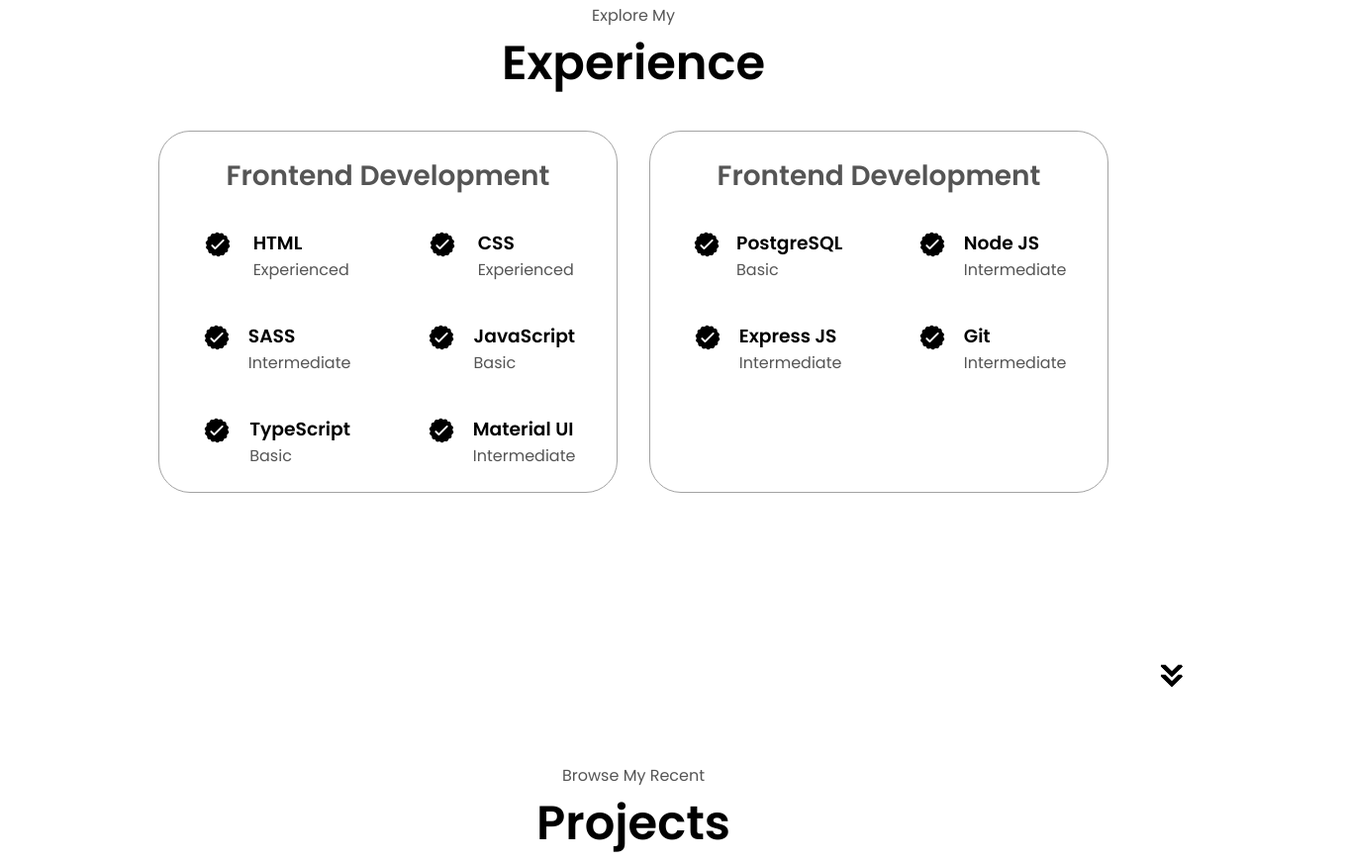
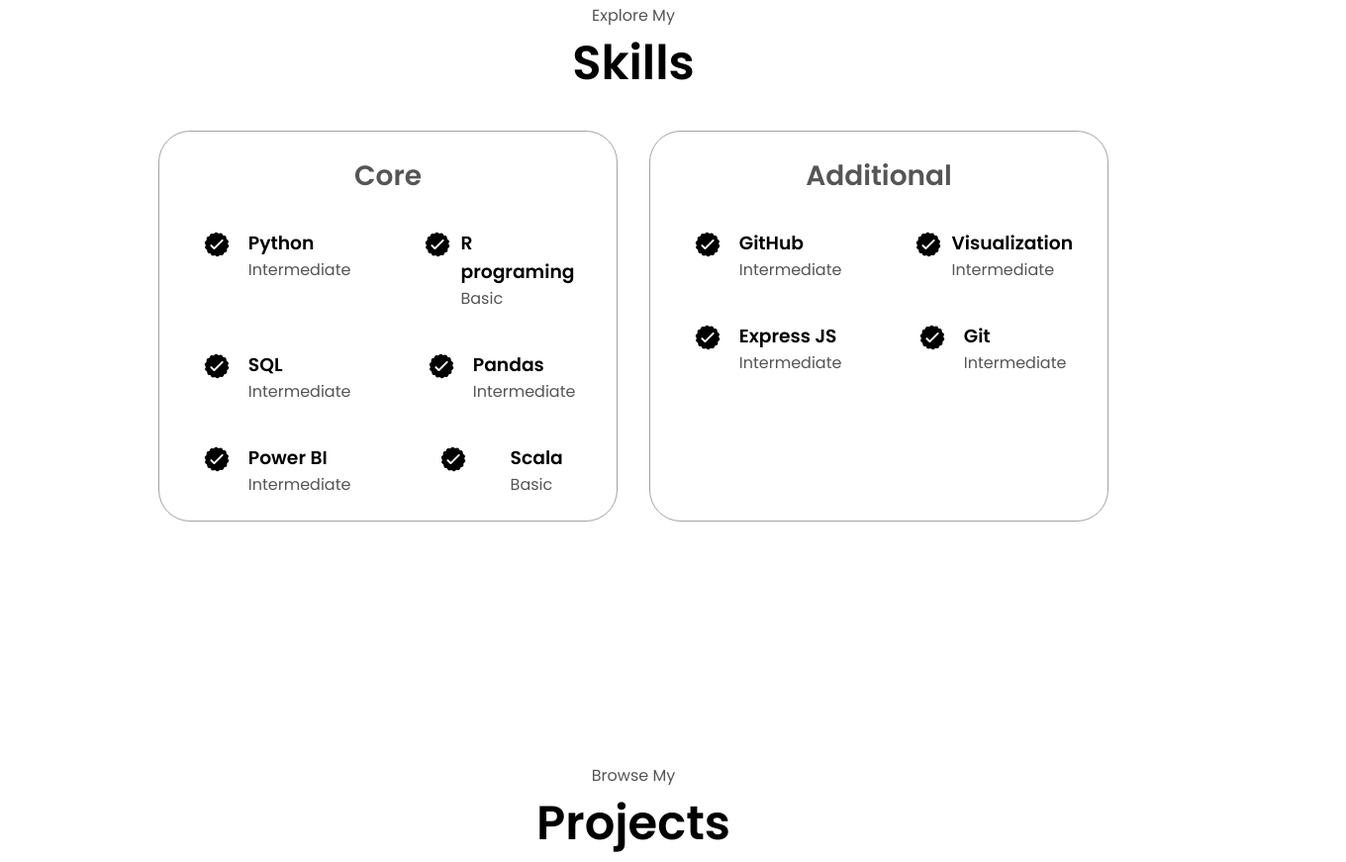
Before and after one commit to ansh2903/Portfolio, a plain HTML site: page index.html in a window 1280 px wide. Shown: the part 1693-2564 px from the top of the page at 99% size, 1360 px wide, since content can reach past the window. Drawn offline with Linux system fonts and the light colour scheme.

Commit message:
Update #3

```diff
--- a/index.html
+++ b/index.html
@@ -3,10 +3,10 @@
 
   <head>
     <meta charset="UTF-8" />
-    <meta http-equiv="X-UA-Compatible" content="IE=edge" />
     <meta name="viewport" content="width=device-width, initial-scale=1.0" />
+    <meta name="author" content="Ansh Sharma">
 
-    <title>My Portfolio</title>
+    <title>Ansh's Portfolio</title>
 
     <link rel="stylesheet" href="styles.css" />
     <link rel="stylesheet" href="mediaqueries.css" />
@@ -20,7 +20,7 @@
       <div>
         <ul class="nav-links">
           <li><a href="#about">About</a></li>
-          <li><a href="#experience">Experience</a></li>
+          <li><a href="#skills">Skill Set</a></li>
           <li><a href="#projects">Projects</a></li>
           <li><a href="#contact">Contact</a></li>
         </ul>
@@ -39,7 +39,7 @@
 
         <div class="menu-links">
           <li><a href="#about" onclick="toggleMenu()">About</a></li>
-          <li><a href="#experience" onclick="toggleMenu()">Experience</a></li>
+          <li><a href="#skills" onclick="toggleMenu()">Skill Set</a></li>
           <li><a href="#projects" onclick="toggleMenu()">Projects</a></li>
           <li><a href="#contact" onclick="toggleMenu()">Contact</a></li>
         </div>
@@ -48,7 +48,7 @@
 
     <section id="profile">
       <div class="section__pic-container">
-        <img src="./assets/profile-pic.png" alt="John Doe profile picture" />
+        <img src="" alt="Ansh Sharma's profile picture" />
       </div>
 
       <div class="section__text">
@@ -74,14 +74,14 @@
             src="./assets/linkedin.png"
             alt="My LinkedIn profile"
             class="icon"
-            onclick="location.href='https://linkedin.com/'"
+            onclick="location.href='https://www.linkedin.com/in/ansh-sharma-666b76239/'"
           />
 
           <img
             src="./assets/github.png"
             alt="My Github profile"
             class="icon"
-            onclick="location.href='https://github.com/'"
+            onclick="location.href='https://github.com/ansh2903'"
           />
         </div>
       </div>
@@ -94,7 +94,7 @@
       <div class="section-container">
         <div class="section__pic-container">
           <img
-            src="./assets/about-pic.png"
+            src=""
             alt="Profile picture"
             class="about-pic"
           />
@@ -110,7 +110,7 @@
               />
 
               <h3>Experience</h3>
-              <p>2+ years <br />Frontend Development</p>
+              <p>Fresher <br />Data Analytics</p>
             </div>
 
             <div class="details-container">
@@ -121,7 +121,7 @@
               />
 
               <h3>Education</h3>
-              <p>B.Sc. Bachelors Degree<br />M.Sc. Masters Degree</p>
+              <p>BCA. Bachelors Degree</p>
             </div>
           </div>
 
@@ -137,20 +137,110 @@
           </div>
         </div>
       </div>
+
       <img
         src="./assets/arrow.png"
         alt="Arrow icon"
         class="icon arrow"
-        onclick="location.href='./#experience'"
+        onclick="location.href='./#skills'"
       />
     </section>
-    <section id="experience">
+
+    <section id="skills">
       <p class="section__text__p1">Explore My</p>
-      <h1 class="title">Experience</h1>
+      <h1 class="title">Skills</h1>
+
       <div class="experience-details-container">
         <div class="about-containers">
           <div class="details-container">
-            <h2 class="experience-sub-title">Frontend Development</h2>
+
+            <h2 class="experience-sub-title">Core</h2>
+
+            <div class="article-container">
+
+              <article>
+                <img
+                  src="./assets/checkmark.png"
+                  alt="Experience icon"
+                  class="icon"
+                />
+
+                <div>
+                  <h3>Python</h3>
+                  <p>Intermediate</p>
+                </div>
+              </article>
+
+              <article>
+                <img
+                  src="./assets/checkmark.png"
+                  alt="Experience icon"
+                  class="icon"
+                />
+
+                <div>
+                  <h3>R programing</h3>
+                  <p>Basic</p>
+                </div>
+              </article>
+
+              <article>
+                <img
+                  src="./assets/checkmark.png"
+                  alt="Experience icon"
+                  class="icon"
+                />
+
+                <div>
+                  <h3>SQL</h3>
+                  <p>Intermediate</p>
+                </div>
+              </article>
+
+              <article>
+                <img
+                  src="./assets/checkmark.png"
+                  alt="Experience icon"
+                  class="icon"
+                />
+
+                <div>
+                  <h3>Pandas</h3>
+                  <p>Intermediate</p>
+                </div>
+              </article>
+
+              <article>
+                <img
+                  src="./assets/checkmark.png"
+                  alt="Experience icon"
+                  class="icon"
+                />
+
+                <div>
+                  <h3>Power BI</h3>
+                  <p>Intermediate</p>
+                </div>
+              </article>
+
+              <article>
+                <img
+                  src="./assets/checkmark.png"
+                  alt="Experience icon"
+                  class="icon"
+                />
+
+                <div>
+                  <h3>Scala</h3>
+                  <p>Basic</p>
+                </div>
+              </article>
+            </div>
+          </div>
+
+          <div class="details-container">
+            <h2 class="experience-sub-title">Additional</h2>
+
             <div class="article-container">
               <article>
                 <img
@@ -158,110 +248,46 @@
                   alt="Experience icon"
                   class="icon"
                 />
+
                 <div>
-                  <h3>HTML</h3>
-                  <p>Experienced</p>
+                  <h3>GitHub</h3>
+                  <p>Intermediate</p>
                 </div>
               </article>
+
               <article>
                 <img
                   src="./assets/checkmark.png"
                   alt="Experience icon"
                   class="icon"
                 />
+
                 <div>
-                  <h3>CSS</h3>
-                  <p>Experienced</p>
+                  <h3>Visualization</h3>
+                  <p>Intermediate</p>
                 </div>
               </article>
+
               <article>
                 <img
                   src="./assets/checkmark.png"
                   alt="Experience icon"
                   class="icon"
                 />
+
                 <div>
-                  <h3>SASS</h3>
+                  <h3>Express JS</h3>
                   <p>Intermediate</p>
                 </div>
               </article>
+
               <article>
                 <img
                   src="./assets/checkmark.png"
                   alt="Experience icon"
                   class="icon"
                 />
-                <div>
-                  <h3>JavaScript</h3>
-                  <p>Basic</p>
-                </div>
-              </article>
-              <article>
-                <img
-                  src="./assets/checkmark.png"
-                  alt="Experience icon"
-                  class="icon"
-                />
-                <div>
-                  <h3>TypeScript</h3>
-                  <p>Basic</p>
-                </div>
-              </article>
-              <article>
-                <img
-                  src="./assets/checkmark.png"
-                  alt="Experience icon"
-                  class="icon"
-                />
-                <div>
-                  <h3>Material UI</h3>
-                  <p>Intermediate</p>
-                </div>
-              </article>
-            </div>
-          </div>
-          <div class="details-container">
-            <h2 class="experience-sub-title">Frontend Development</h2>
-            <div class="article-container">
-              <article>
-                <img
-                  src="./assets/checkmark.png"
-                  alt="Experience icon"
-                  class="icon"
-                />
-                <div>
-                  <h3>PostgreSQL</h3>
-                  <p>Basic</p>
-                </div>
-              </article>
-              <article>
-                <img
-                  src="./assets/checkmark.png"
-                  alt="Experience icon"
-                  class="icon"
-                />
-                <div>
-                  <h3>Node JS</h3>
-                  <p>Intermediate</p>
-                </div>
-              </article>
-              <article>
-                <img
-                  src="./assets/checkmark.png"
-                  alt="Experience icon"
-                  class="icon"
-                />
-                <div>
-                  <h3>Express JS</h3>
-                  <p>Intermediate</p>
-                </div>
-              </article>
-              <article>
-                <img
-                  src="./assets/checkmark.png"
-                  alt="Experience icon"
-                  class="icon"
-                />
+
                 <div>
                   <h3>Git</h3>
                   <p>Intermediate</p>
@@ -271,6 +297,7 @@
           </div>
         </div>
       </div>
+
       <img
         src="./assets/arrow.png"
         alt="Arrow icon"
@@ -278,9 +305,11 @@
         onclick="location.href='./#projects'"
       />
     </section>
+
     <section id="projects">
-      <p class="section__text__p1">Browse My Recent</p>
+      <p class="section__text__p1">Browse My</p>
       <h1 class="title">Projects</h1>
+
       <div class="experience-details-container">
         <div class="about-containers">
           <div class="details-container color-container">
@@ -291,7 +320,9 @@
                 class="project-img"
               />
             </div>
+
             <h2 class="experience-sub-title project-title">Project One</h2>
+
             <div class="btn-container">
               <button
                 class="btn btn-color-2 project-btn"
@@ -299,6 +330,7 @@
               >
                 Github
               </button>
+
               <button
                 class="btn btn-color-2 project-btn"
                 onclick="location.href='https://github.com/'"
@@ -307,6 +339,7 @@
               </button>
             </div>
           </div>
+
           <div class="details-container color-container">
             <div class="article-container">
               <img
@@ -315,14 +348,17 @@
                 class="project-img"
               />
             </div>
+
             <h2 class="experience-sub-title project-title">Project Two</h2>
             <div class="btn-container">
+
               <button
                 class="btn btn-color-2 project-btn"
                 onclick="location.href='https://github.com/'"
               >
                 Github
               </button>
+
               <button
                 class="btn btn-color-2 project-btn"
                 onclick="location.href='https://github.com/'"
@@ -331,6 +367,7 @@
               </button>
             </div>
           </div>
+
           <div class="details-container color-container">
             <div class="article-container">
               <img
@@ -339,6 +376,7 @@
                 class="project-img"
               />
             </div>
+
             <h2 class="experience-sub-title project-title">Project Three</h2>
             <div class="btn-container">
               <button
@@ -347,6 +385,7 @@
               >
                 Github
               </button>
+
               <button
                 class="btn btn-color-2 project-btn"
                 onclick="location.href='https://github.com/'"
@@ -357,6 +396,7 @@
           </div>
         </div>
       </div>
+
       <img
         src="./assets/arrow.png"
         alt="Arrow icon"
@@ -364,9 +404,11 @@
         onclick="location.href='./#contact'"
       />
     </section>
+
     <section id="contact">
       <p class="section__text__p1">Get in Touch</p>
       <h1 class="title">Contact Me</h1>
+
       <div class="contact-info-upper-container">
         <div class="contact-info-container">
           <img
@@ -374,31 +416,39 @@
             alt="Email icon"
             class="icon contact-icon email-icon"
           />
+
           <p><a href="mailto:examplemail@gmail.com">Example@gmail.com</a></p>
         </div>
+
         <div class="contact-info-container">
           <img
             src="./assets/linkedin.png"
             alt="LinkedIn icon"
             class="icon contact-icon"
           />
-          <p><a href="https://www.linkedin.com">LinkedIn</a></p>
+
+          <p><a href="https://www.linkedin.com/in/ansh-sharma-666b76239/">LinkedIn</a></p>
         </div>
       </div>
     </section>
+
     <footer>
       <nav>
         <div class="nav-links-container">
+
           <ul class="nav-links">
             <li><a href="#about">About</a></li>
-            <li><a href="#experience">Experience</a></li>
+            <li><a href="#skills">Skills</a></li>
             <li><a href="#projects">Projects</a></li>
             <li><a href="#contact">Contact</a></li>
           </ul>
+
         </div>
       </nav>
-      <p>Copyright &#169; 2023 John Doe. All Rights Reserved.</p>
+
+      <p>Copyright &#169; 2024 Ansh Sharma. All Rights Reserved.</p>
     </footer>
+
     <script src="script.js"></script>
   </body>
 </html>
```
